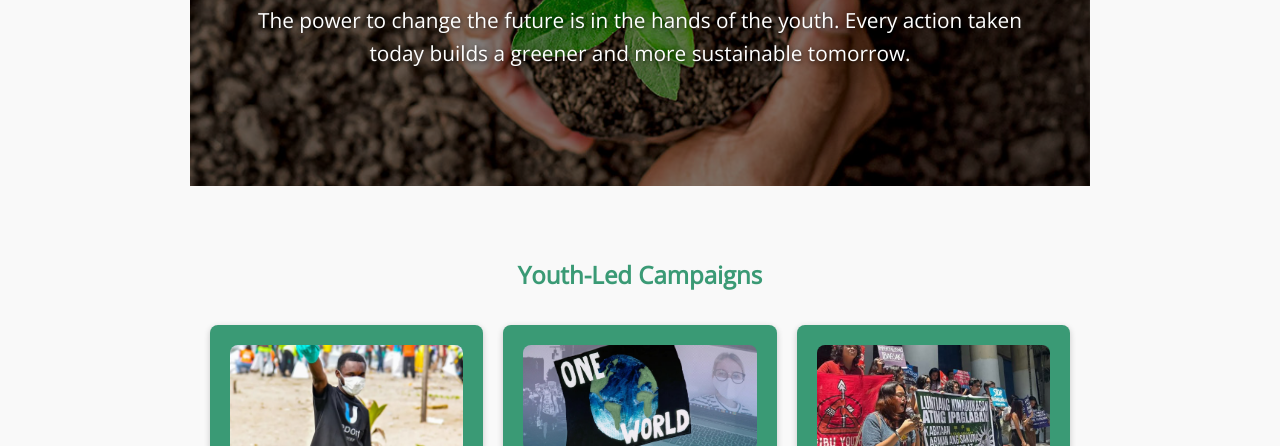
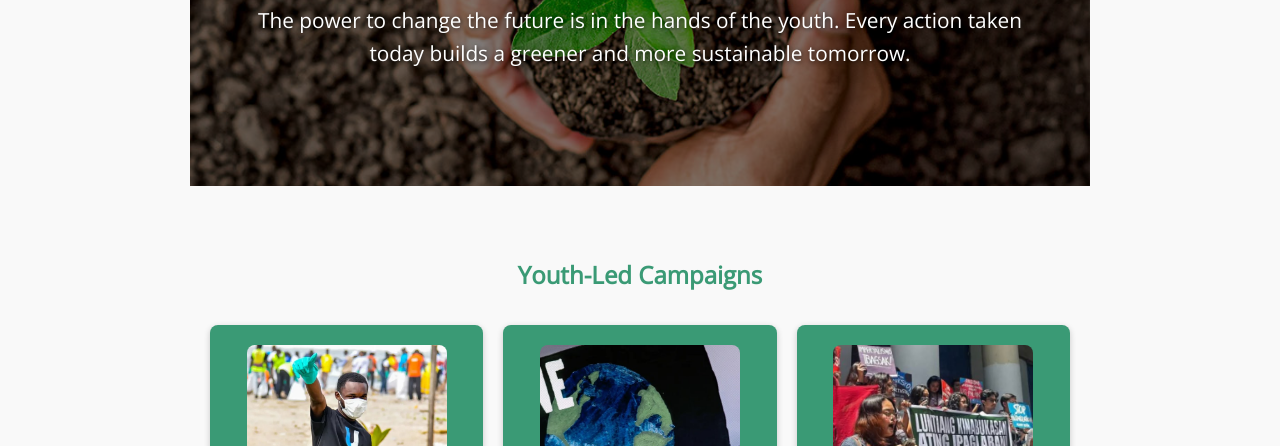
Before and after one commit to TheMattestOfMatts/TESTT, a plain HTML site: page greenprint.html in a window 1280 px wide. Shown: the part 354-800 px from the top of the page. Drawn offline with nearby package versions, Linux system fonts and the light colour scheme.

Commit message:
Update styles2.css

```diff
--- a/styles2.css
+++ b/styles2.css
@@ -154,10 +154,10 @@ p {
 }
 .fact-post img {
   border-radius: 8px;
-  max-height: 150px;
+  margin-bottom: 15px;
+  width: 200px;
+  height: 200px;
   object-fit: cover;
-  margin-bottom: 15px;
-  width: 100%;
 }
 .fact-post h3 {
   color: #e9f7f1;
@@ -174,4 +174,5 @@ p {
 }
 .fact-source a:hover {
   text-decoration: none;
+
 }
```
